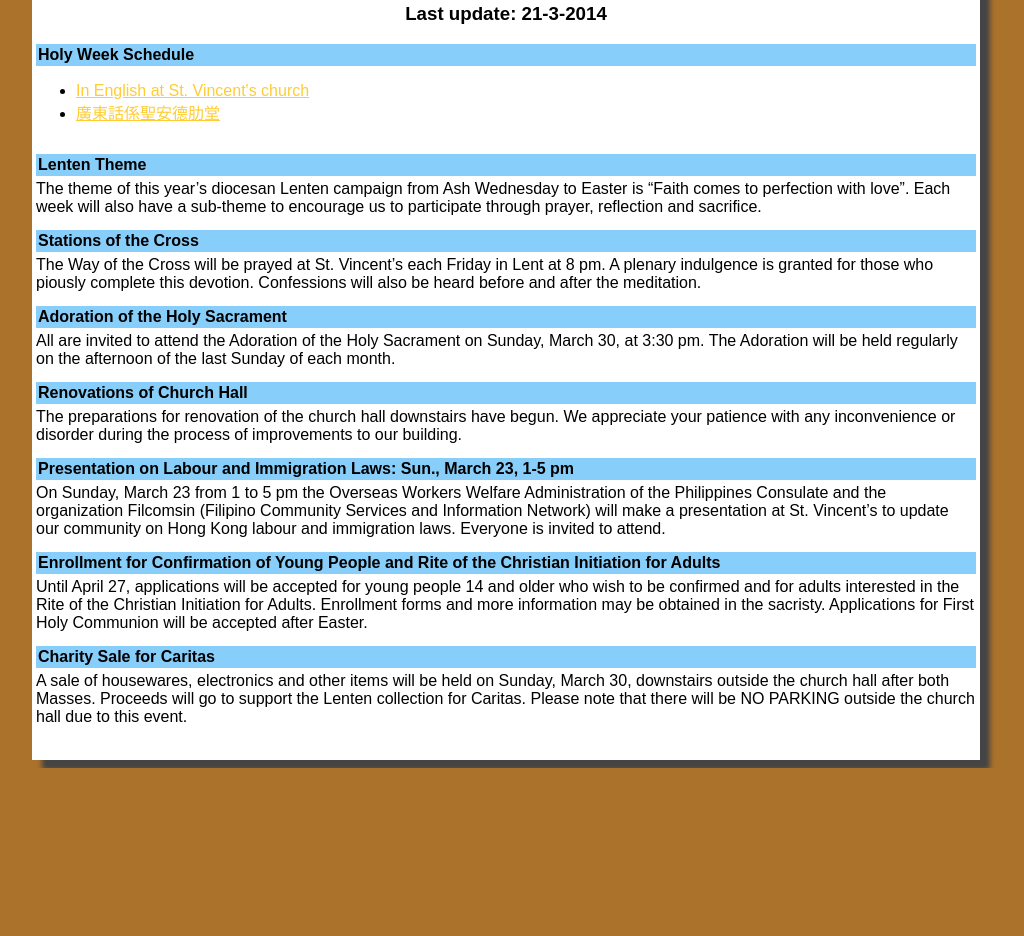
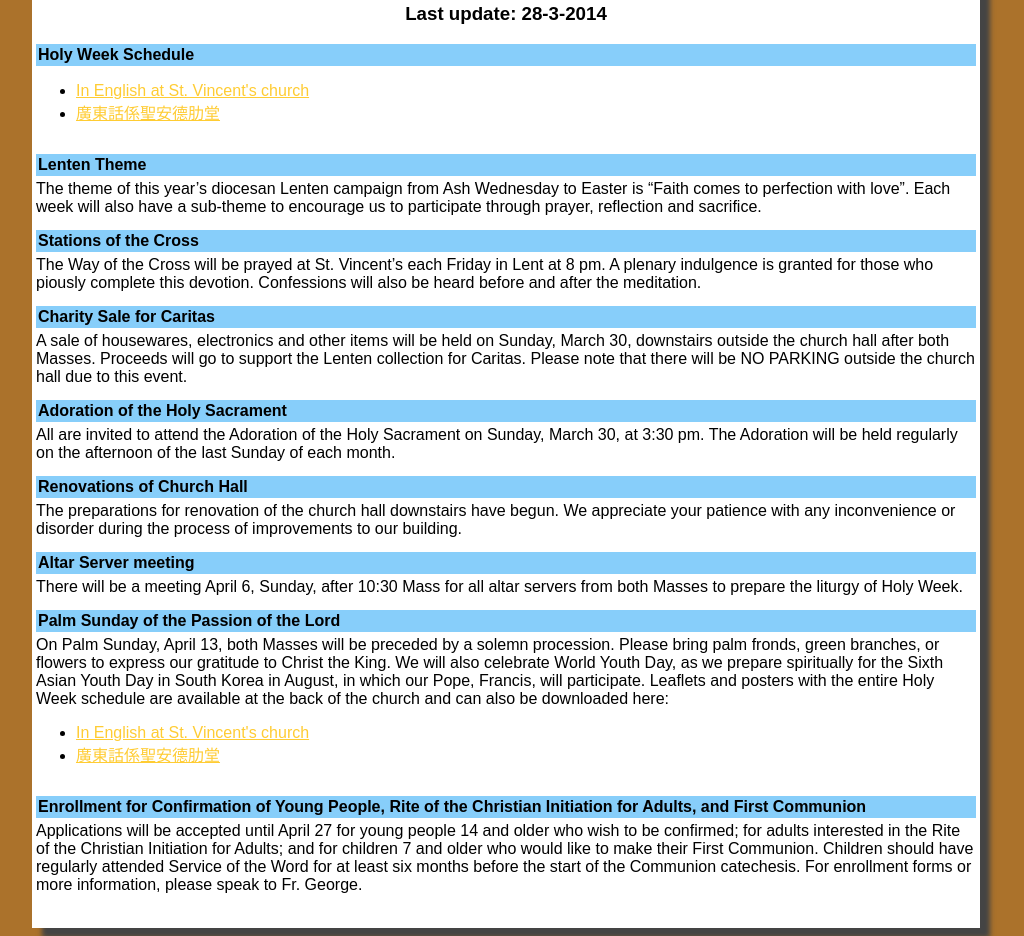
Before and after one commit to Mlvtrglvn/ChurchNew, a plain HTML site: page announcements.html in a window 1280 px wide. Shown: the part 210-1146 px from the top of the page, without its empty margins (134-1158 px from the left). Before the commit the page ends 978 px from the top, so only its background shows below. Drawn offline with Linux system fonts and the light colour scheme.

Commit message:
Updated announcements week 13-2014

```diff
--- a/announcements.html
+++ b/announcements.html
@@ -43,7 +43,7 @@
     <section id="subtitle">
         <h2>Announcements</h2>
 
-        <h3>Last update: 21-3-2014</h3>
+        <h3>Last update: 28-3-2014</h3>
     </section>
 
     <section id="pagecontent">
@@ -70,6 +70,15 @@
             will also be heard before and after the meditation.
         </div>
 
+
+        <div class="newsheader"> Charity Sale for Caritas</div>
+        <div class="newsitem">
+            A sale of housewares, electronics and other items will be held on Sunday, March 30,
+            downstairs outside the church hall after both Masses. Proceeds will go to support the
+            Lenten collection for Caritas. Please note that there will be NO PARKING outside the
+            church hall due to this event.
+        </div>
+
         <div class="newsheader">Adoration of the Holy Sacrament</div>
         <div class="newsitem">
             All are invited to attend the Adoration of the Holy Sacrament on Sunday, March 30,
@@ -84,34 +93,37 @@
             improvements to our building.
         </div>
 
-        <div class="newsheader">Presentation on Labour and Immigration Laws: Sun., March 23, 1-5 pm</div>
+        <div class="newsheader">Altar Server meeting</div>
         <div class="newsitem">
-            On Sunday, March 23 from 1 to 5 pm the Overseas
-            Workers Welfare Administration of the Philippines
-            Consulate and the organization Filcomsin (Filipino
-            Community Services and Information Network)
-            will make a presentation at St. Vincent’s to update
-            our community on Hong Kong labour and
-            immigration laws. Everyone is invited to attend.
+            There will be a meeting April 6, Sunday, after 10:30 Mass for all altar servers from both Masses to prepare
+            the liturgy of Holy Week.
         </div>
 
-        <div class="newsheader">Enrollment for Confirmation of Young People and Rite of the Christian
-            Initiation for Adults
+        <div class="newsheader"> Palm Sunday of the Passion of the Lord</div>
+        <div class="newsitem">On Palm Sunday, April 13, both Masses will be preceded by a solemn procession.
+            Please bring palm fronds, green branches, or flowers to express our gratitude to Christ
+            the King. We will also celebrate World Youth Day, as we prepare spiritually for the
+            Sixth Asian Youth Day in South Korea in August, in which our Pope, Francis, will
+            participate. Leaflets and posters with the entire Holy Week schedule are available at
+            the back of the church and can also be downloaded here:
+            <ul>
+                <li><a href="./holy_week_english.pdf">In English at St. Vincent's church</a></li>
+                <li><a href="./holy_week_cantonese.pdf"> 廣東話係聖安德肋堂</a></li>
+            </ul>
+        </div>
+
+        <div class="newsheader">Enrollment for Confirmation of Young People, Rite of the Christian Initiation
+            for Adults, and First Communion
         </div>
         <div class="newsitem">
-            Until April 27, applications will be accepted for young people 14 and
-            older who wish to be confirmed and for adults interested in the Rite of the Christian
-            Initiation for Adults. Enrollment forms and more information may be obtained in the
-            sacristy. Applications for First Holy Communion will be accepted after Easter.
+            Applications will be accepted until April 27 for young people 14 and older who wish
+            to be confirmed; for adults interested in the Rite of the Christian Initiation for Adults;
+            and for children 7 and older who would like to make their First Communion. Children
+            should have regularly attended Service of the Word for at least six months before the
+            start of the Communion catechesis. For enrollment forms or more information, please
+            speak to Fr. George.
         </div>
 
-        <div class="newsheader"> Charity Sale for Caritas</div>
-        <div class="newsitem">
-            A sale of housewares, electronics and other items will be held on Sunday, March 30,
-            downstairs outside the church hall after both Masses. Proceeds will go to support the
-            Lenten collection for Caritas. Please note that there will be NO PARKING outside the
-            church hall due to this event.
-        </div>
 
 
     </section>
```
